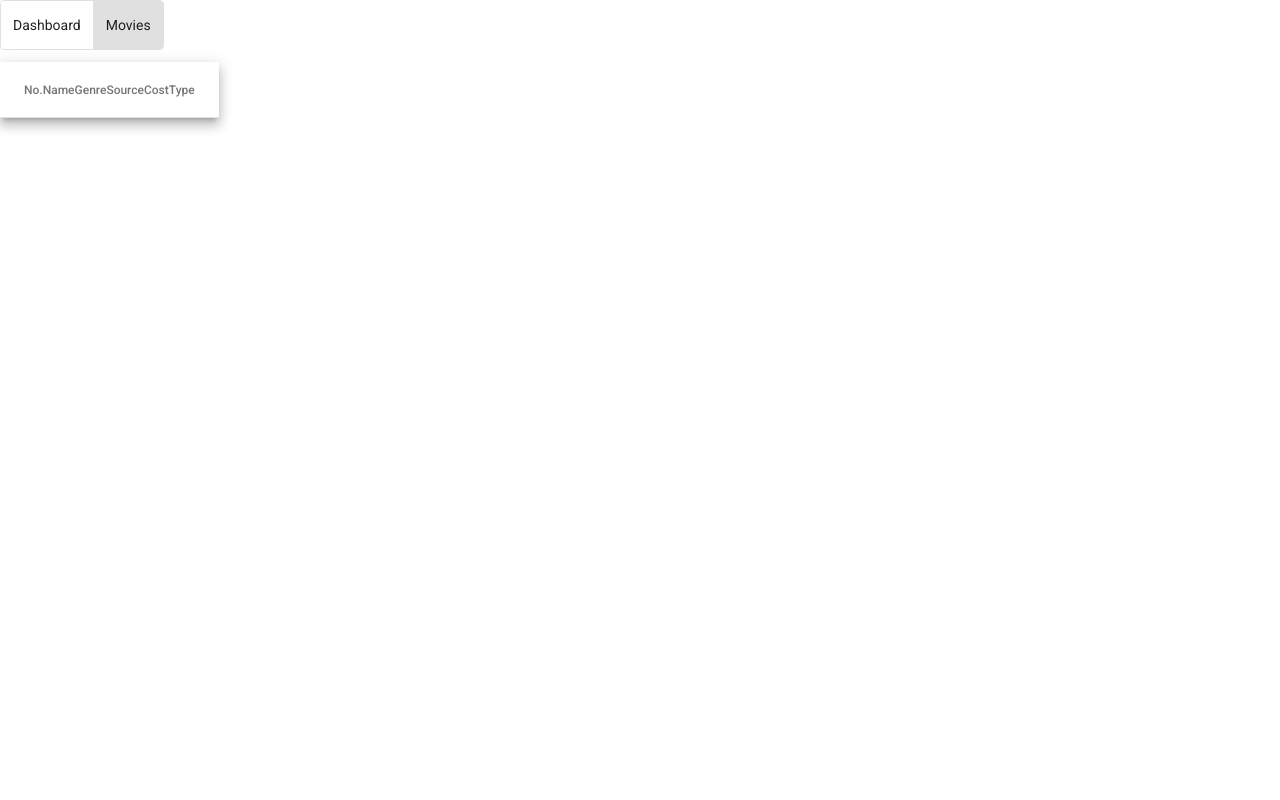
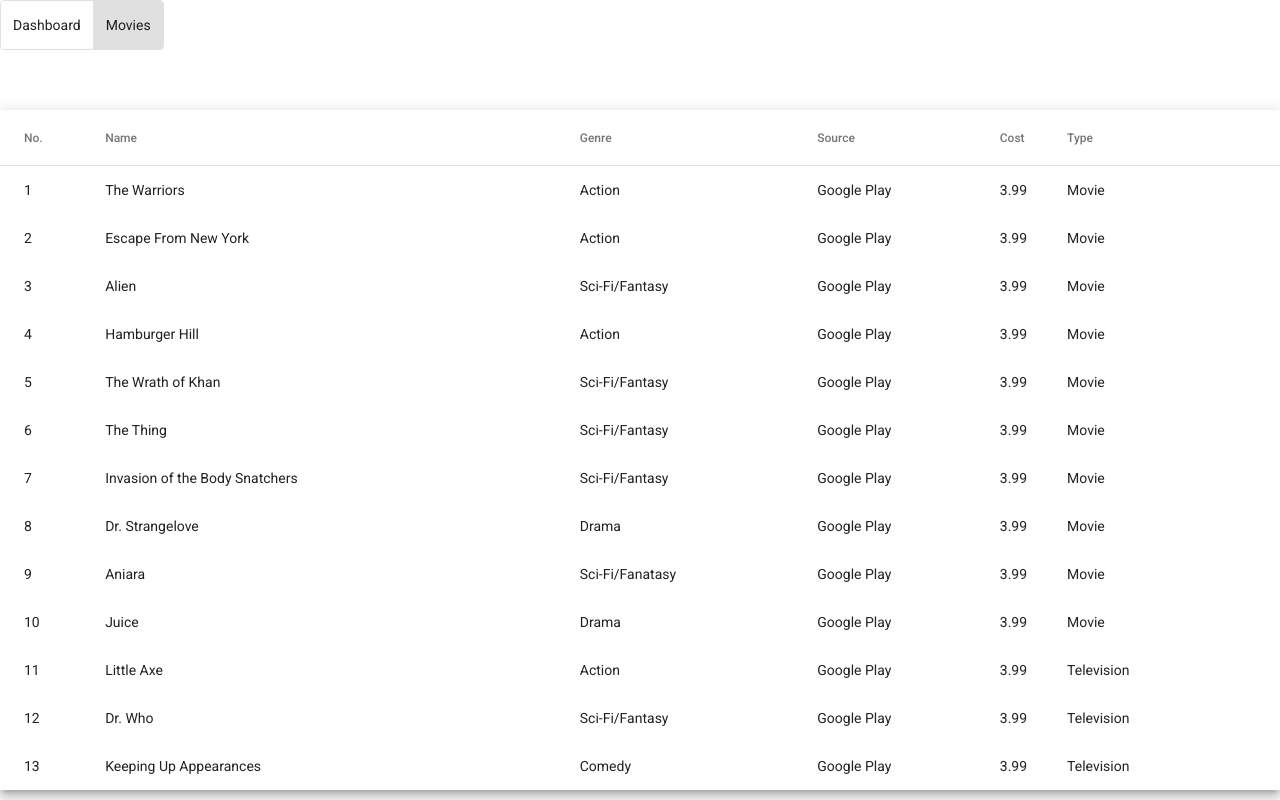
Before and after one commit to Everett1914/benoit-movie-tracker, an Angular app: page /movies in a window 1280 px wide. Built offline with nearby package versions, Linux system fonts and the light colour scheme.

Commit message:
Working Initial Version of Movies

```diff
--- a/src/app/app.component.html
+++ b/src/app/app.component.html
@@ -1 +1,6 @@
+<mat-button-toggle-group name="fontStyle" aria-label="Font Style" value="Movies">
+    <mat-button-toggle routerLink="/dashboard" class=button value="Dashboard">Dashboard</mat-button-toggle>
+    <mat-button-toggle routerLink="/movies" class=button value="Movies">Movies</mat-button-toggle>
+</mat-button-toggle-group>
+
 <router-outlet></router-outlet>
--- a/src/app/movies/movies.component.css
+++ b/src/app/movies/movies.component.css
@@ -0,0 +1,13 @@
+.demo-table {
+  width: 100%;
+}
+
+.mat-row .mat-cell {
+  border-bottom: 1px solid transparent;
+  border-top: 1px solid transparent;
+  cursor: pointer;
+}
+
+.mat-row:hover .mat-cell {
+  border-color: currentColor;
+}
--- a/src/app/movies/movies.component.html
+++ b/src/app/movies/movies.component.html
@@ -1,14 +1,8 @@
-  <p>
-    <mat-button-toggle-group name="fontStyle" aria-label="Font Style" value="Movies">
-      <mat-button-toggle routerLink="/dashboard" class=button value="Dashboard">Dashboard</mat-button-toggle>
-      <mat-button-toggle routerLink="/movies" class=button value="Movies">Movies</mat-button-toggle>
-    </mat-button-toggle-group>
-  </p>
-
+<br><br><br><br>
 <table mat-table [dataSource]="dataSource" class="mat-elevation-z8 demo-table">
     <!-- Position Column -->
     <ng-container matColumnDef="position">
-      <th mat-header-cell *matHeaderCellDef id="Number">No.</th>
+        <th mat-header-cell *matHeaderCellDef id="Position">No.</th>
         <td mat-cell *matCellDef="let element">{{element.position}}</td>
     </ng-container>
 
@@ -43,4 +37,5 @@
     </ng-container>
 
     <tr mat-header-row *matHeaderRowDef="displayedColumns"></tr>
+    <tr mat-row *matRowDef="let row; columns: displayedColumns;"></tr>
 </table>
--- a/src/app/movies/movies.component.ts
+++ b/src/app/movies/movies.component.ts
@@ -1,5 +1,4 @@
 import { Component, OnInit } from '@angular/core';
-
 export interface MovieElement {
   name: string;
   position: number;
@@ -29,12 +28,13 @@ const ELEMENT_DATA: MovieElement[] = [
   templateUrl: './movies.component.html',
   styleUrls: ['./movies.component.css']
 })
+
 export class MoviesComponent implements OnInit {
+
+  constructor() { }
 
   displayedColumns: string[] = ['position', 'name', 'genre', 'source', 'cost', 'type'];
   dataSource = ELEMENT_DATA;
-
-  constructor() { }
 
   ngOnInit(): void {
   }
```
Lines whose indentation alone changed are shown as unchanged.
